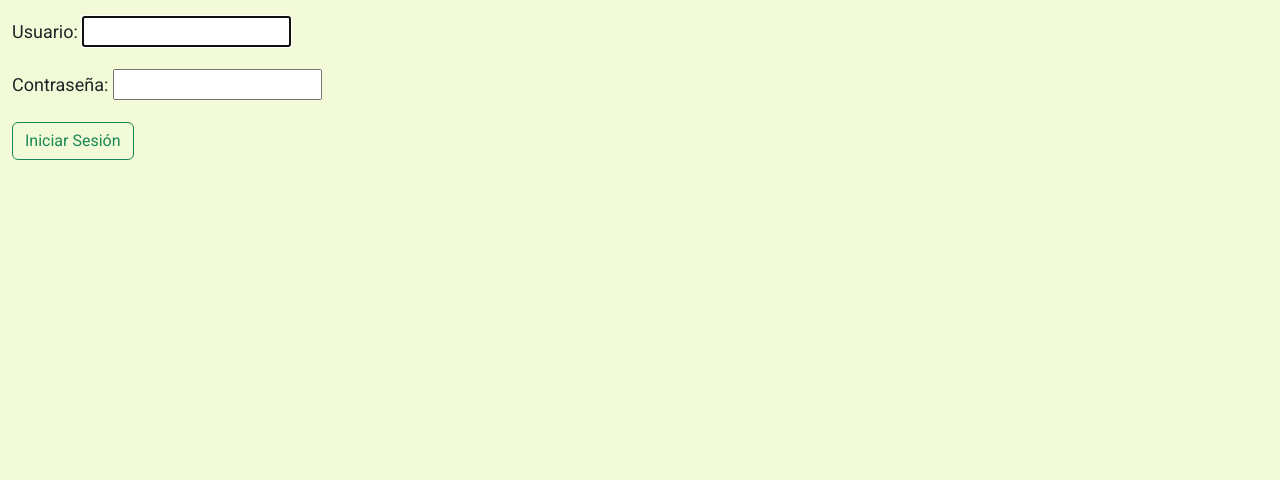
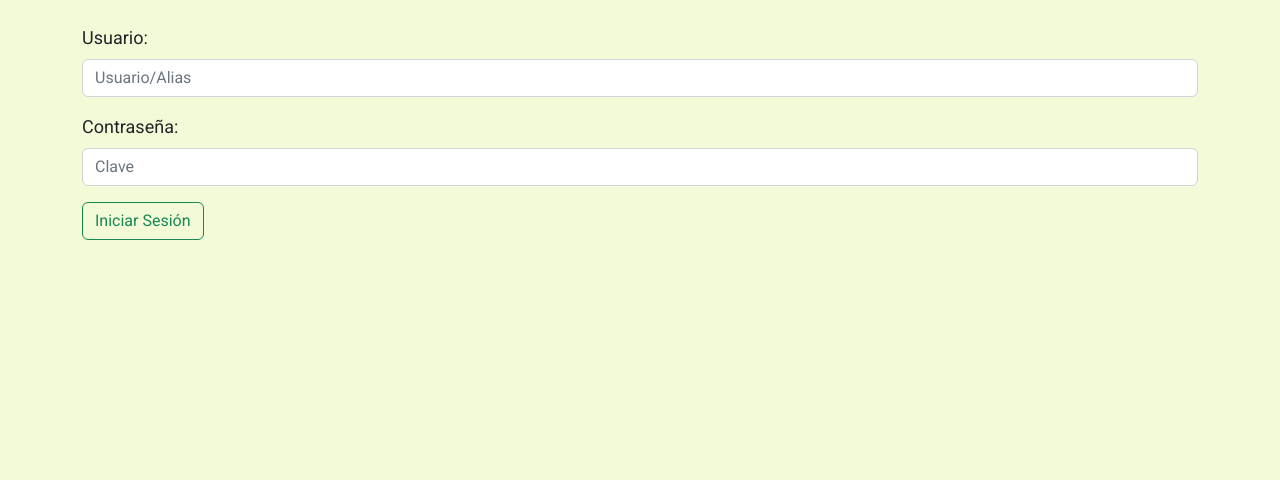
Before and after one commit to aezequielf/gebox, a Django app: page / in a window 1280 px wide. Shown: the part 93-573 px from the top of the page. Run offline with Django 4.2, Linux system fonts and the light colour scheme; some libraries are stand-ins or nearby versions.

Commit message:
acomodé enmaquetado de longin ;-P

```diff
--- a/agenda/templates/index.html
+++ b/agenda/templates/index.html
@@ -1,4 +1,7 @@
 {% extends 'layout.html' %}
 {% block contenido %}
-llegue al home
+<section class="container-fluid mt-3">
+    llegue al home
+</section>
+
 {% endblock %}
--- a/gebox/templates/layout.html
+++ b/gebox/templates/layout.html
@@ -69,10 +69,10 @@
 
     <!--Registro de turnos-->
 
-    <section class="container-fluid mt-3">
+
 {% block contenido %}
 {% endblock %}
-    </section>
+
 
     <!--Footer-->
 
--- a/login/templates/login.html
+++ b/login/templates/login.html
@@ -1,15 +1,17 @@
 {% extends 'layout.html' %}
 {% block contenido %}
+<section class="container mt-4 mb-3">
 <form method="POST">
     {% csrf_token %}
     <div class="mb-3">
         <label for="username_id" class="form-label formColor">Usuario:</label>
-        {{ form.username }}
+        <input class="form-control" id="username_id" aria-describedby="emailHelp" placeholder="Usuario/Alias" name="username">
     </div>
     <div class="mb-3">
         <label for="password_id" class="form-label formColor">Contraseña:</label>
-        {{ form.password }}
+        <input type="password" class="form-control" id="password_id" name="password" placeholder="Clave">
     </div>
     <button type="submit" class="btn btn-outline-success">Iniciar Sesión</button>
 </form>
+</section>
 {% endblock %}
```
